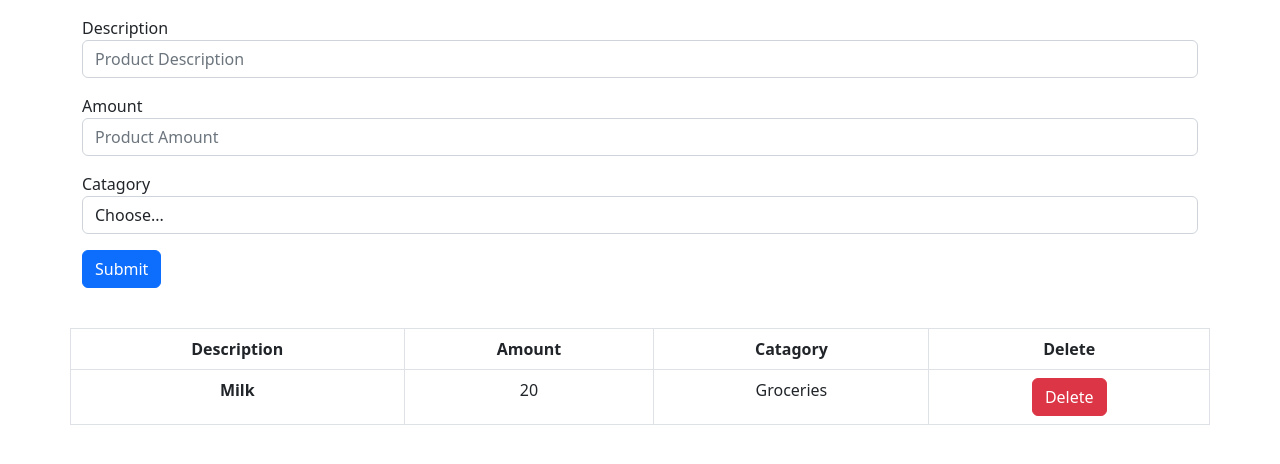
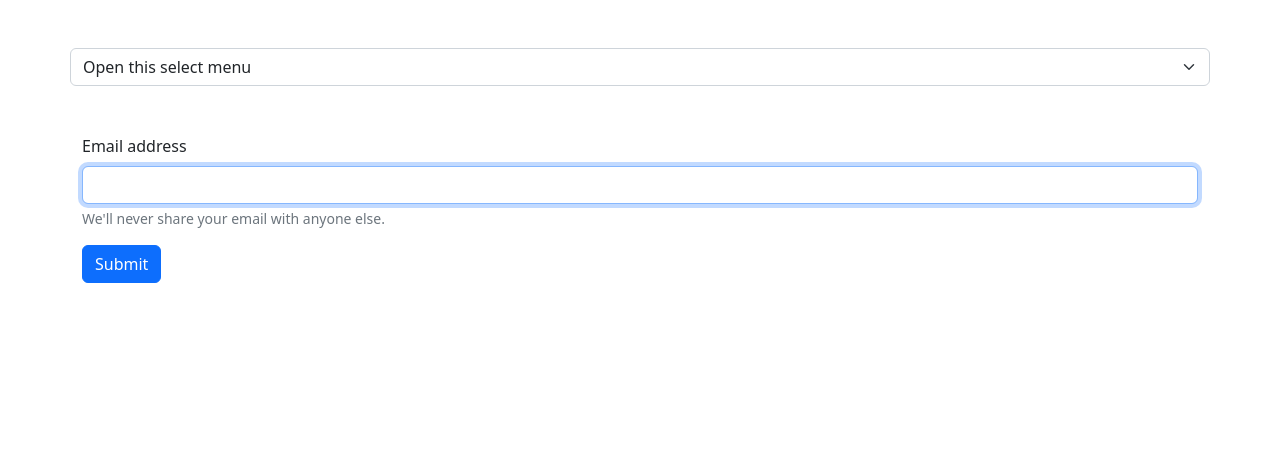
Before and after one commit to tamjidzihan/reactJS, a React (Vite) app: page / in a window 1280 px wide. Shown: the top 464 px of the page. Built offline with nearby package versions, Linux system fonts and the light colour scheme.

Commit message:
office 2024-05-09

```diff
--- a/src/App.tsx
+++ b/src/App.tsx
@@ -1,5 +1,5 @@
 // import './App.css'
-import { useState } from 'react';
+import { useEffect, useRef, useState } from 'react';
 import { FaUser } from "react-icons/fa";
 import { FaUserNurse } from "react-icons/fa";
 import produce from 'immer';
@@ -20,6 +20,7 @@ import SubmitButtonDisable from './components/SubmitButtonDisable';
 import Project from './components/ProjectForm';
 import ProjectForm from './components/ProjectForm';
 import ProjectTable from './components/ProjectTable';
+import ProductList from './components/ProductList';
 
 function App() {
 
@@ -323,9 +324,16 @@ function App() {
 
 
 
-  const [expenses, setExpenses] = useState([
-    { id: 1, description: 'Milk', amount: 20, catagory: 'Groceries' },
-  ])
+
+
+  interface Expenses {
+    id: number;
+    description: string;
+    amount: number;
+    catagory: string;
+  }
+
+  const [expenses, setExpenses] = useState<Expenses[]>([])
 
   const hanndleDelete = (id: number) => {
     setExpenses(
@@ -335,25 +343,63 @@ function App() {
 
 
 
+
+
+
+  const ref = useRef<HTMLInputElement>(null)
+
+  useEffect(() => {
+    if (ref.current) ref.current.focus()
+  })
+  useEffect(() => {
+    document.title = 'React App'
+  })
+
+
+
   return (
 
+
     <>
-      <ProjectForm
+
+      <div className='py-5'>
+
+        <ProductList />
+
+      </div>
+
+
+      <form className='container'>
+        <div className="mb-3">
+          <label htmlFor="exampleInputEmail1" className="form-label">Email address</label>
+          <input ref={ref} type="email" className="form-control" id="exampleInputEmail1" aria-describedby="emailHelp" />
+          <div id="emailHelp" className="form-text">We'll never share your email with anyone else.</div>
+        </div>
+
+        <button type="submit" className="btn btn-primary">Submit</button>
+      </form>
+
+
+
+
+
+
+
+
+
+
+
+
+      {/* <ProjectForm
         onSubmitForm={data =>
           setExpenses([...expenses, { ...data, id: expenses.length + 1 }])
         }
       />
 
-
-
       <ProjectTable
         expenses={expenses}
         onDelete={hanndleDelete}
-      />
-
-
-
-
+      /> */}
 
       {/* <SubmitButtonDisable /> */}
 
--- /dev/null
+++ b/src/components/ProductList.tsx
@@ -0,0 +1,23 @@
+import React, { useEffect, useState } from 'react'
+
+function ProductList() {
+    const [prodects, setProducts] = useState<string[]>([])
+    const [catagory, setCatagory] = useState('')
+
+    useEffect(() => {
+        console.log('Fetching Prodects ' + catagory);
+        setProducts(['Clothing', 'HouseHold'])
+    }, [])
+
+    return (
+        <>
+            <select onChange={(event) => useState(event.target.value)} className="form-select container " aria-label="Default select example">
+                <option value="">Open this select menu</option>
+                <option value="Clothing">Clothing</option>
+                <option value="HouseHold">House Hold</option>
+            </select>
+        </>
+    )
+}
+
+export default ProductList
--- a/src/components/ProjectForm.tsx
+++ b/src/components/ProjectForm.tsx
@@ -17,11 +17,11 @@ const schema = z.object({
 
 type FromData = z.infer<typeof schema>
 
-
-
 interface Props {
     onSubmitForm: (data: FromData) => void;
 }
+
+
 
 function ProjectForm({ onSubmitForm }: Props) {
 
@@ -54,7 +54,7 @@ function ProjectForm({ onSubmitForm }: Props) {
 
 
             <div className="form-group pb-3">
-                <label htmlFor="amount">Amount</label>
+                <label htmlFor="amount">Amount: $ </label>
                 <input
                     {...register('amount', { valueAsNumber: true })}
                     type="number"
--- a/src/components/ProjectTable.tsx
+++ b/src/components/ProjectTable.tsx
@@ -18,6 +18,8 @@ function ProjectTable({ expenses, onDelete }: Props) {
         <table className=" text-center table table-bordered container my-4">
             <thead>
                 <tr>
+
+                    <th scope="col">No#</th>
                     <th scope="col">Description</th>
                     <th scope="col">Amount</th>
                     <th scope="col">Catagory</th>
@@ -28,8 +30,9 @@ function ProjectTable({ expenses, onDelete }: Props) {
 
                 {expenses.map(expense =>
                     <tr key={expense.id}>
-                        <th scope="row">{expense.description}</th>
-                        <td>{expense.amount}</td>
+                        <th scope="row">{expense.id}</th>
+                        <td>{expense.description}</td>
+                        <td>${expense.amount}</td>
                         <td>{expense.catagory}</td>
                         <td>
                             <button
@@ -39,10 +42,18 @@ function ProjectTable({ expenses, onDelete }: Props) {
                         </td>
                     </tr>
                 )}
-
-
-
             </tbody>
+            <tfoot>
+                <tr>
+                    <td>--</td>
+                    <th scope="row">Total</th>
+                    <td>${expenses.reduce((acc, expense) =>
+                        acc + expense.amount, 0
+                    ).toFixed(2)}</td>
+                    <td>--</td>
+                    <td>--</td>
+                </tr>
+            </tfoot>
         </table>
     )
 }
```
